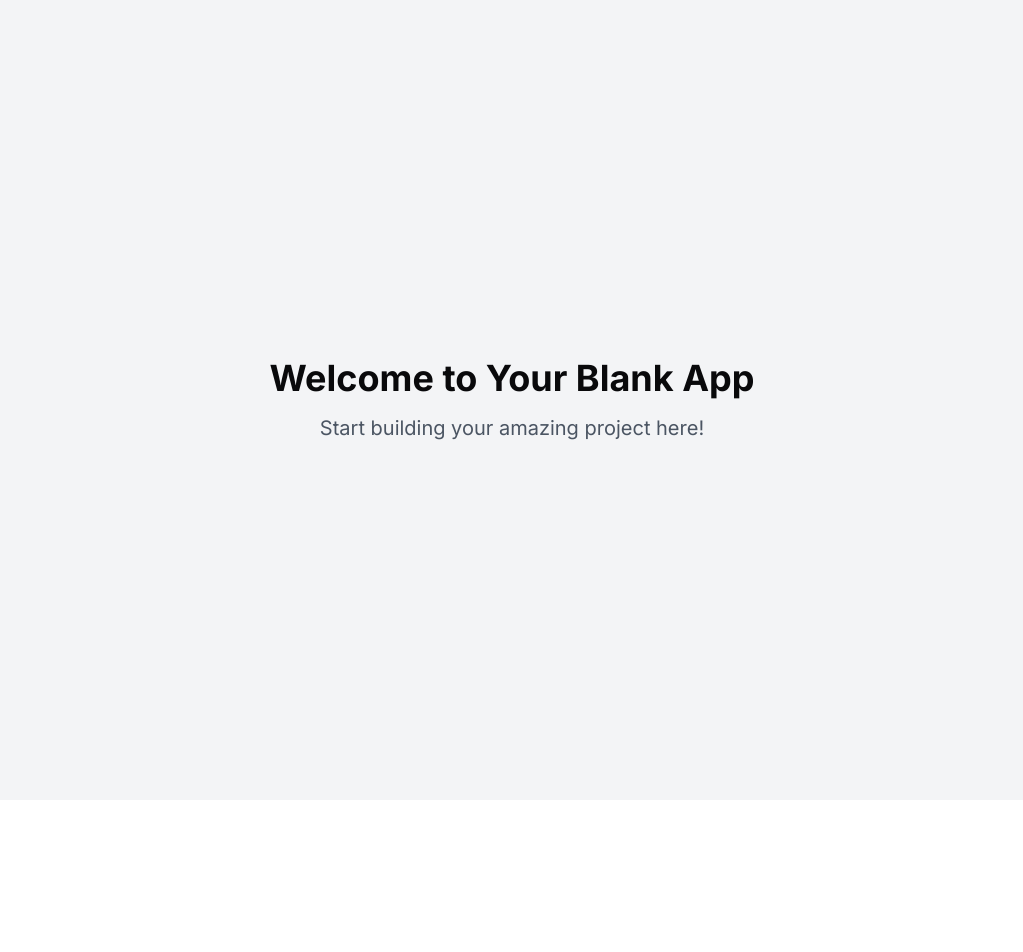
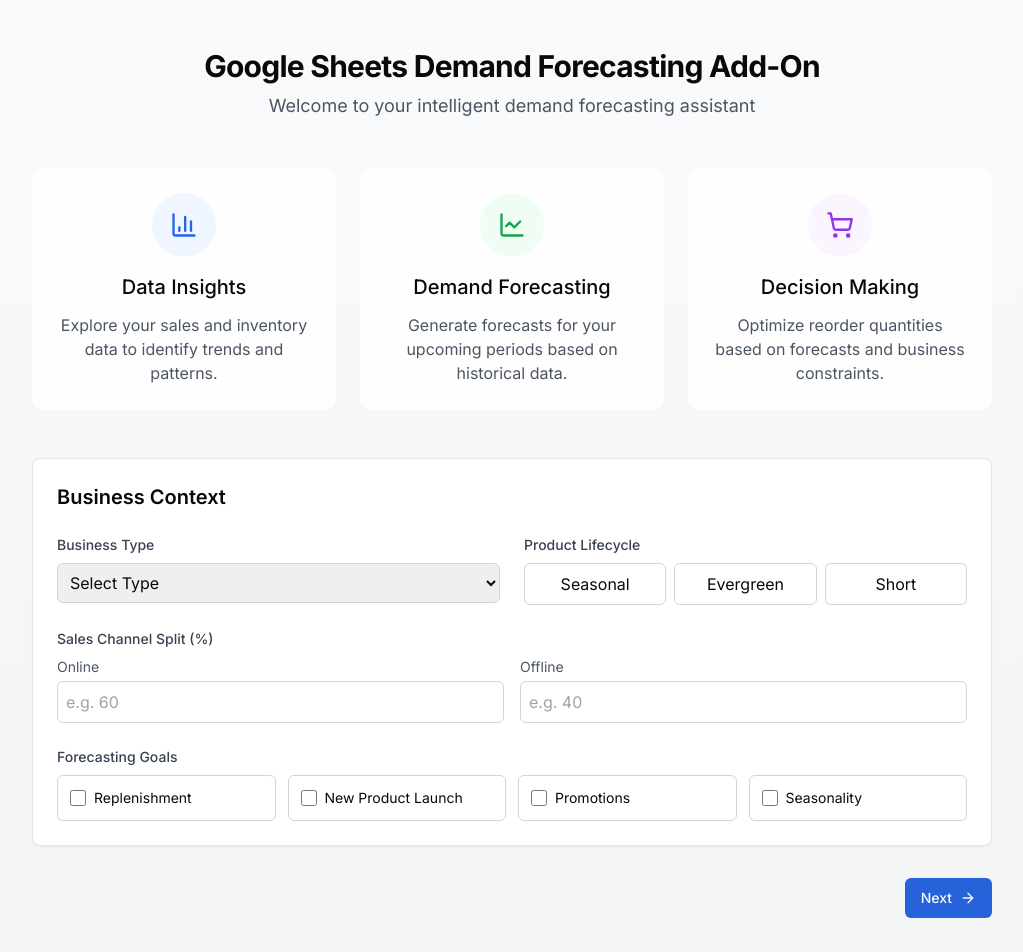
Before and after one commit to saisuprajamalla/demand-dash-creator-83, a React (Vite) app: page / in a window 1280 px wide. Shown: the top 952 px of the page, without its empty margins (128-1151 px from the left). Before the commit the page ends 800 px from the top, so only its background shows below. Built offline with nearby package versions, Linux system fonts and the light colour scheme.

Commit message:
Implement multi-screen forecasting workflow
Implement a multi-screen workflow for the demand forecasting application, including onboarding, data source selection, model selection, forecast setup, business constraints, and a dashboard.

```diff
--- a/package.json
+++ b/package.json
@@ -45,6 +45,7 @@
     "cmdk": "^1.0.0",
     "date-fns": "^3.6.0",
     "embla-carousel-react": "^8.3.0",
+    "framer-motion": "^12.5.0",
     "input-otp": "^1.2.4",
     "lucide-react": "^0.462.0",
     "next-themes": "^0.3.0",
--- a/src/components/constraints/ConstraintsScreen.tsx
+++ b/src/components/constraints/ConstraintsScreen.tsx
@@ -2,7 +2,7 @@
 import React, { useState } from 'react';
 import { motion } from 'framer-motion';
 import { useNavigate } from 'react-router-dom';
-import { ArrowLeft, Refresh, Calendar, AlertTriangle, Info } from 'lucide-react';
+import { ArrowLeft, RefreshCw, Calendar, AlertTriangle, Info } from 'lucide-react';
 import GlassMorphCard from '../ui/GlassMorphCard';
 import ProgressIndicator from '../ui/ProgressIndicator';
 import { pageTransition } from '@/utils/transitions';
@@ -149,13 +149,13 @@ const ConstraintsScreen: React.FC = () => {
                 {isRecalculating ? (
                   <>
                     <div className="animate-spin mr-2">
-                      <Refresh size={18} />
+                      <RefreshCw size={18} />
                     </div>
                     Recalculating...
                   </>
                 ) : (
                   <>
-                    <Refresh size={18} className="mr-2" />
+                    <RefreshCw size={18} className="mr-2" />
                     Apply & Recalculate
                   </>
                 )}
--- a/src/pages/Index.tsx
+++ b/src/pages/Index.tsx
@@ -1,11 +1,223 @@
-// Update this page (the content is just a fallback if you fail to update the page)
+
+import React, { useState } from 'react';
+import { motion } from 'framer-motion';
+import { useNavigate } from 'react-router-dom';
+import { BarChart3, LineChart, ShoppingCart, ArrowRight } from 'lucide-react';
+import GlassMorphCard from '@/components/ui/GlassMorphCard';
+import { staggerContainer, staggerItem } from '@/utils/transitions';
+import { Button } from '@/components/ui/button';
+import { Card, CardContent } from '@/components/ui/card';
 
 const Index = () => {
+  const navigate = useNavigate();
+  const [businessType, setBusinessType] = useState('');
+  const [productLifecycle, setProductLifecycle] = useState('');
+  const [salesChannels, setSalesChannels] = useState({ online: '', offline: '' });
+  const [forecastingGoals, setForecastingGoals] = useState({
+    replenishment: false,
+    newProduct: false,
+    promotions: false,
+    seasonality: false
+  });
+
+  const handleCardClick = (path: string) => {
+    navigate(path);
+  };
+
+  const handleContinue = () => {
+    navigate('/data-source');
+  };
+
   return (
-    <div className="min-h-screen flex items-center justify-center bg-gray-100">
-      <div className="text-center">
-        <h1 className="text-4xl font-bold mb-4">Welcome to Your Blank App</h1>
-        <p className="text-xl text-gray-600">Start building your amazing project here!</p>
+    <div className="min-h-screen bg-gradient-to-b from-gray-50 to-gray-100 p-4">
+      <div className="container max-w-5xl mx-auto py-8">
+        <motion.div
+          className="text-center mb-12"
+          initial={{ opacity: 0, y: -20 }}
+          animate={{ opacity: 1, y: 0 }}
+          transition={{ duration: 0.5 }}
+        >
+          <h1 className="text-3xl font-bold tracking-tight mb-2">Google Sheets Demand Forecasting Add-On</h1>
+          <p className="text-lg text-gray-600">Welcome to your intelligent demand forecasting assistant</p>
+        </motion.div>
+
+        <motion.div
+          variants={staggerContainer}
+          initial="initial"
+          animate="animate"
+          className="grid grid-cols-1 md:grid-cols-3 gap-6 mb-12"
+        >
+          <motion.div variants={staggerItem}>
+            <GlassMorphCard
+              className="h-full"
+              onClick={() => handleCardClick('/data-insights')}
+            >
+              <div className="flex flex-col items-center text-center h-full">
+                <div className="w-16 h-16 bg-blue-50 text-blue-600 rounded-full flex items-center justify-center mb-4">
+                  <BarChart3 size={28} />
+                </div>
+                <h3 className="text-xl font-medium mb-3">Data Insights</h3>
+                <p className="text-gray-600">
+                  Explore your sales and inventory data to identify trends and patterns.
+                </p>
+              </div>
+            </GlassMorphCard>
+          </motion.div>
+
+          <motion.div variants={staggerItem}>
+            <GlassMorphCard
+              className="h-full"
+              onClick={() => handleCardClick('/data-source')}
+            >
+              <div className="flex flex-col items-center text-center h-full">
+                <div className="w-16 h-16 bg-green-50 text-green-600 rounded-full flex items-center justify-center mb-4">
+                  <LineChart size={28} />
+                </div>
+                <h3 className="text-xl font-medium mb-3">Demand Forecasting</h3>
+                <p className="text-gray-600">
+                  Generate forecasts for your upcoming periods based on historical data.
+                </p>
+              </div>
+            </GlassMorphCard>
+          </motion.div>
+
+          <motion.div variants={staggerItem}>
+            <GlassMorphCard
+              className="h-full"
+              onClick={() => handleCardClick('/constraints')}
+            >
+              <div className="flex flex-col items-center text-center h-full">
+                <div className="w-16 h-16 bg-purple-50 text-purple-600 rounded-full flex items-center justify-center mb-4">
+                  <ShoppingCart size={28} />
+                </div>
+                <h3 className="text-xl font-medium mb-3">Decision Making</h3>
+                <p className="text-gray-600">
+                  Optimize reorder quantities based on forecasts and business constraints.
+                </p>
+              </div>
+            </GlassMorphCard>
+          </motion.div>
+        </motion.div>
+
+        <Card className="mb-8">
+          <CardContent className="pt-6">
+            <h2 className="text-xl font-semibold mb-6">Business Context</h2>
+
+            <div className="grid grid-cols-1 sm:grid-cols-2 gap-6 mb-6">
+              <div>
+                <label className="block text-sm font-medium text-gray-700 mb-2">Business Type</label>
+                <select
+                  className="w-full p-2 border border-gray-300 rounded-md focus:ring-2 focus:ring-blue-500 focus:outline-none"
+                  value={businessType}
+                  onChange={(e) => setBusinessType(e.target.value)}
+                >
+                  <option value="">Select Type</option>
+                  <option value="apparel">Apparel</option>
+                  <option value="beauty">Beauty</option>
+                  <option value="electronics">Electronics</option>
+                  <option value="homeGoods">Home Goods</option>
+                  <option value="food">Food & Beverage</option>
+                  <option value="other">Other</option>
+                </select>
+              </div>
+
+              <div>
+                <label className="block text-sm font-medium text-gray-700 mb-2">Product Lifecycle</label>
+                <div className="grid grid-cols-3 gap-2">
+                  {['Seasonal', 'Evergreen', 'Short'].map((type) => (
+                    <label
+                      key={type}
+                      className={`flex items-center justify-center p-2 border rounded-md cursor-pointer transition-colors ${
+                        productLifecycle === type.toLowerCase()
+                          ? 'bg-blue-50 border-blue-500 text-blue-700'
+                          : 'border-gray-300 hover:bg-gray-50'
+                      }`}
+                    >
+                      <input
+                        type="radio"
+                        className="sr-only"
+                        name="productLifecycle"
+                        value={type.toLowerCase()}
+                        checked={productLifecycle === type.toLowerCase()}
+                        onChange={(e) => setProductLifecycle(e.target.value)}
+                      />
+                      <span>{type}</span>
+                    </label>
+                  ))}
+                </div>
+              </div>
+            </div>
+
+            <div className="mb-6">
+              <label className="block text-sm font-medium text-gray-700 mb-2">Sales Channel Split (%)</label>
+              <div className="grid grid-cols-1 sm:grid-cols-2 gap-4">
+                <div>
+                  <label className="block text-sm text-gray-600 mb-1">Online</label>
+                  <input
+                    type="number"
+                    min="0"
+                    max="100"
+                    placeholder="e.g. 60"
+                    className="w-full p-2 border border-gray-300 rounded-md focus:ring-2 focus:ring-blue-500 focus:outline-none"
+                    value={salesChannels.online}
+                    onChange={(e) => setSalesChannels({...salesChannels, online: e.target.value})}
+                  />
+                </div>
+                <div>
+                  <label className="block text-sm text-gray-600 mb-1">Offline</label>
+                  <input
+                    type="number"
+                    min="0"
+                    max="100"
+                    placeholder="e.g. 40"
+                    className="w-full p-2 border border-gray-300 rounded-md focus:ring-2 focus:ring-blue-500 focus:outline-none"
+                    value={salesChannels.offline}
+                    onChange={(e) => setSalesChannels({...salesChannels, offline: e.target.value})}
+                  />
+                </div>
+              </div>
+            </div>
+
+            <div>
+              <label className="block text-sm font-medium text-gray-700 mb-2">Forecasting Goals</label>
+              <div className="grid grid-cols-2 sm:grid-cols-4 gap-3">
+                {[
+                  { id: 'replenishment', label: 'Replenishment' },
+                  { id: 'newProduct', label: 'New Product Launch' },
+                  { id: 'promotions', label: 'Promotions' },
+                  { id: 'seasonality', label: 'Seasonality' }
+                ].map((goal) => (
+                  <label
+                    key={goal.id}
+                    className={`flex items-center p-3 border rounded-md cursor-pointer transition-colors ${
+                      forecastingGoals[goal.id as keyof typeof forecastingGoals]
+                        ? 'bg-blue-50 border-blue-500 text-blue-700'
+                        : 'border-gray-300 hover:bg-gray-50'
+                    }`}
+                  >
+                    <input
+                      type="checkbox"
+                      className="mr-2 h-4 w-4 rounded border-gray-300 text-blue-600 focus:ring-blue-500"
+                      checked={forecastingGoals[goal.id as keyof typeof forecastingGoals]}
+                      onChange={(e) => setForecastingGoals({...forecastingGoals, [goal.id]: e.target.checked})}
+                    />
+                    <span className="text-sm">{goal.label}</span>
+                  </label>
+                ))}
+              </div>
+            </div>
+          </CardContent>
+        </Card>
+
+        <div className="flex justify-end">
+          <Button
+            onClick={handleContinue}
+            className="flex items-center gap-2"
+          >
+            Next
+            <ArrowRight size={16} />
+          </Button>
+        </div>
       </div>
     </div>
   );
```
Also changed, not shown: src/App.tsx (+9 -0 lines), 1 other file (tests, documents, lock files or other folders).
